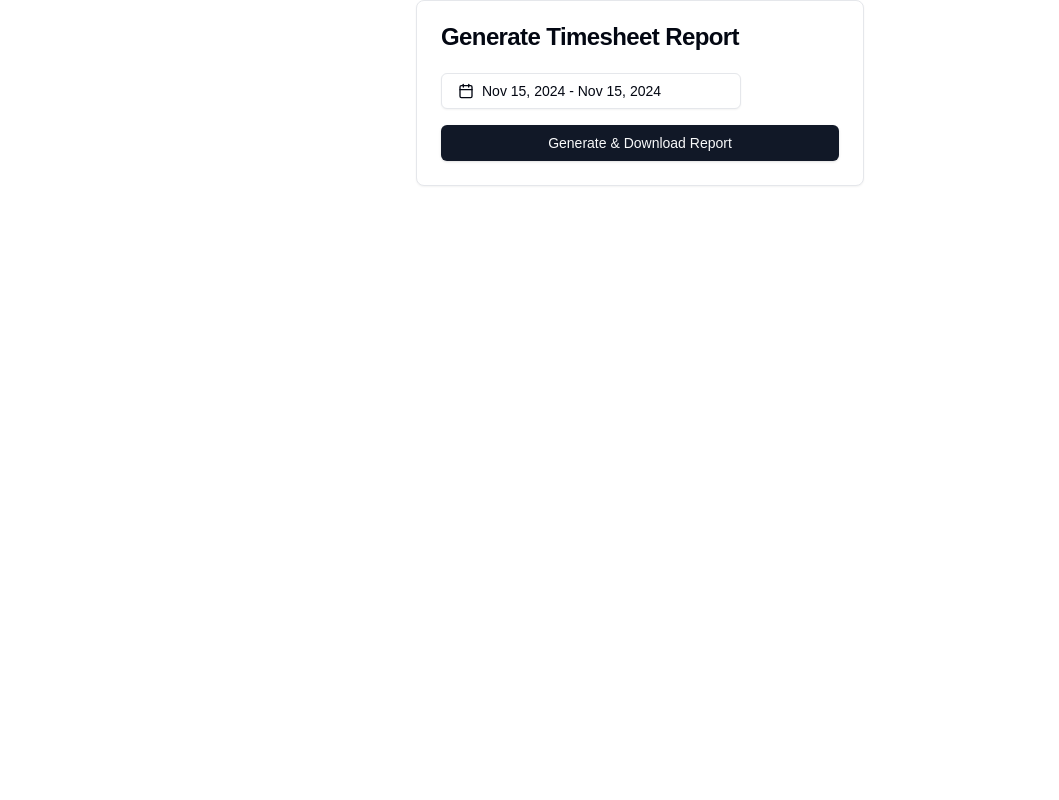
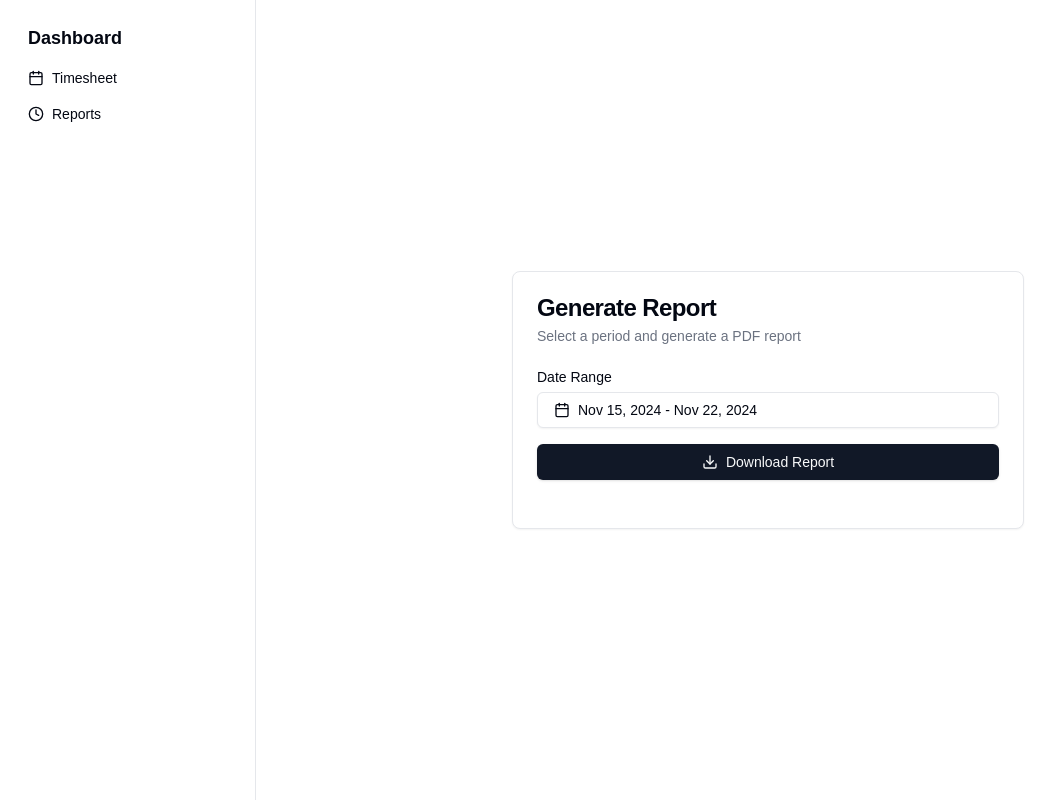
Before and after one commit to bevinsunth/simple-times, a Next.js app: page /reports in a window 1280 px wide. Shown: the whole page, without its empty margins (0-1059 px from the left). Built offline with nearby package versions, Linux system fonts and the light colour scheme; what @react-pdf/renderer would draw is missing.

Commit message:
Minor updates

```diff
--- a/app/reports/page.tsx
+++ b/app/reports/page.tsx
@@ -1,146 +1,21 @@
 'use client';
 
-import { PDFDownloadLink, pdf } from '@react-pdf/renderer';
-import { format, eachDayOfInterval } from 'date-fns';
-import { CalendarIcon } from 'lucide-react';
-import { useState } from 'react';
+import ReportGeneration from '../components/section/report-generation';
+import { Sidebar } from '../components/sidebar';
 
-import { Button } from '@/components/ui/button';
-import { Calendar } from '@/components/ui/calendar';
-import { Card, CardContent, CardHeader, CardTitle } from '@/components/ui/card';
-import {
-  Popover,
-  PopoverContent,
-  PopoverTrigger,
-} from '@/components/ui/popover';
-import { getEntries } from '@/lib/server/timesheet';
-import { type TimeSheetFormEntry } from '@/lib/server/timesheet';
-import TimesheetPDF from '@/app/components/timesheet-pdf';
-import { DateRange } from 'react-day-picker';
-import { cn } from '@/lib/utils';
+import type React from 'react';
 
-const DatePicker = ({
-  date,
-  setDate,
-}: {
-  date: DateRange | undefined;
-  setDate: (date: DateRange | undefined) => void;
-}): JSX.Element => {
+const Home = (): JSX.Element => {
   return (
-    <div className="grid gap-2">
-      <Popover>
-        <PopoverTrigger asChild>
-          <Button
-            id="date"
-            variant={'outline'}
-            className={cn(
-              'w-[300px] justify-start text-left font-normal',
-              !date && 'text-muted-foreground'
-            )}
-          >
-            <CalendarIcon className="mr-2 h-4 w-4" />
-            {date?.from ? (
-              date.to ? (
-                <>
-                  {format(date.from, 'LLL dd, y')} -{' '}
-                  {format(date.to, 'LLL dd, y')}
-                </>
-              ) : (
-                format(date.from, 'LLL dd, y')
-              )
-            ) : (
-              <span>Pick a date</span>
-            )}
-          </Button>
-        </PopoverTrigger>
-        <PopoverContent className="w-auto p-0" align="start">
-          <Calendar
-            initialFocus
-            mode="range"
-            defaultMonth={date?.from}
-            selected={date}
-            onSelect={setDate}
-            numberOfMonths={2}
-          />
-        </PopoverContent>
-      </Popover>
+    <div className="flex">
+      <Sidebar className="w-64 border-r" />
+      <div className="flex-1">
+        <div className="flex min-h-screen items-center justify-center">
+          <ReportGeneration />
+        </div>
+      </div>
     </div>
   );
 };
 
-export default function TimesheetReport(): JSX.Element {
-  const [startDate, setStartDate] = useState(new Date());
-  const [endDate, setEndDate] = useState(new Date());
-  const [reportData, setReportData] = useState<TimeSheetFormEntry[]>([]);
-  const [isGenerating, setIsGenerating] = useState(false);
-
-  const generateAndDownloadPDF = async (): Promise<void> => {
-    setIsGenerating(true);
-    try {
-      // Create array of all dates between start and end date
-      const dateRange = eachDayOfInterval({
-        start: startDate,
-        end: endDate,
-      });
-
-      // Get entries for the date range
-      const data = await getEntries(dateRange);
-
-      if (!data || data.length === 0) {
-        alert('No entries found for the selected date range');
-        return;
-      }
-
-      setReportData(data);
-
-      // Generate PDF blob
-      const blob = await pdf(
-        <TimesheetPDF data={data} startDate={startDate} endDate={endDate} />
-      ).toBlob();
-
-      // Create download link and trigger download
-      const url = window.URL.createObjectURL(blob);
-      const link = document.createElement('a');
-      link.href = url;
-      link.download = `timesheet_${format(startDate, 'yyyy-MM-dd')}_${format(
-        endDate,
-        'yyyy-MM-dd'
-      )}.pdf`;
-      document.body.appendChild(link);
-      link.click();
-      document.body.removeChild(link);
-      window.URL.revokeObjectURL(url);
-    } catch (error) {
-      console.error('Failed to generate report:', error);
-      alert('Failed to generate PDF report');
-    } finally {
-      setIsGenerating(false);
-    }
-  };
-
-  return (
-    <Card className="w-full max-w-md mx-auto">
-      <CardHeader>
-        <CardTitle>Generate Timesheet Report</CardTitle>
-      </CardHeader>
-      <CardContent>
-        <div className="space-y-4">
-          <DatePicker
-            date={{ from: startDate, to: endDate }}
-            setDate={date => {
-              setStartDate(date?.from ?? new Date());
-              setEndDate(date?.to ?? new Date());
-            }}
-          />
-          <Button
-            className="w-full"
-            onClick={() => void generateAndDownloadPDF()}
-            disabled={isGenerating}
-          >
-            {isGenerating ? 'Generating PDF...' : 'Generate & Download Report'}
-          </Button>
-        </div>
-      </CardContent>
-    </Card>
-  );
-}
+export default Home;
```
